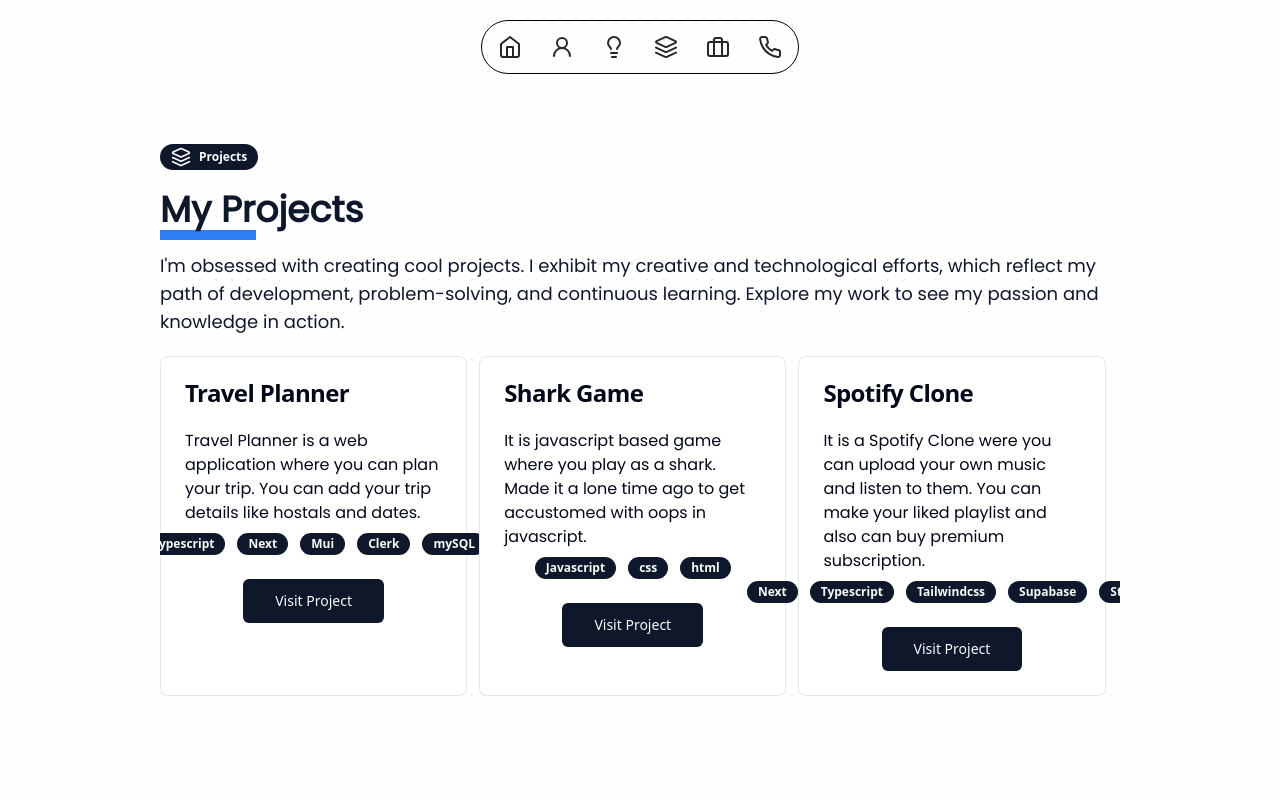
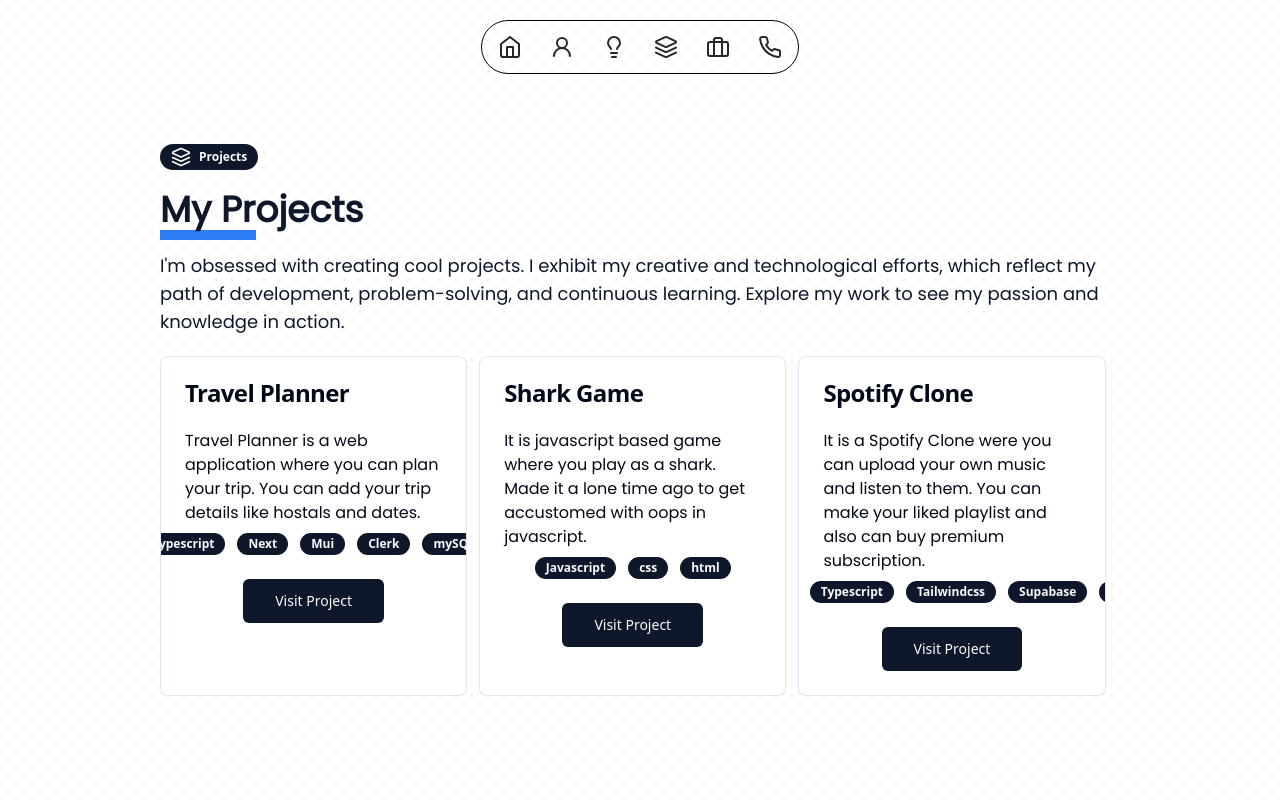
Before and after one commit to Night3y3/Portfolio_1, a Next.js app: page /projects in a window 1280 px wide. Built offline with nearby package versions, Linux system fonts and the light colour scheme.

Commit message:
project page lil fix

```diff
--- a/src/app/projects/page.tsx
+++ b/src/app/projects/page.tsx
@@ -45,7 +45,7 @@ const projectsPage = () => {
         </p>
       </div>
 
-      <div className=" w-full flex flex-row gap-3 max-lg:flex-col">
+      <div className=" overflow-hidden w-full flex flex-row gap-3 max-lg:flex-col">
         {Projects.map((val, indx) => {
           return <ProjectCards key={indx} value={val} />;
         })}
--- a/src/components/ProjectsCard.tsx
+++ b/src/components/ProjectsCard.tsx
@@ -16,19 +16,19 @@ interface projectcardprops {
 const ProjectCards: React.FC<projectcardprops> = ({ value }) => {
   return (
 
-    <Card className="max-w-[32%] max-lg:max-w-full">
+    <Card className="max-w-[32%] max-lg:max-w-full overflow-hidden">
       <CardHeader>
         <CardTitle>{value.title}</CardTitle>
 
       </CardHeader>
       <CardContent>
         <p className="text-base font-poppins">{value.description}</p>
-      <div className=" w-full h-fit flex mt-2 justify-center flex-row gap-3">
-        {
-          value.tags.map((itm:string, indx:number) => {
-            return <Badge key={indx}>{itm}</Badge>
-          })
-        }
+        <div className=" w-full h-fit flex mt-2 justify-center flex-row gap-3">
+          {
+            value.tags.map((itm: string, indx: number) => {
+              return <Badge key={indx}>{itm}</Badge>
+            })
+          }
         </div>
       </CardContent>
       <CardFooter className="items-center justify-center flex">
```
